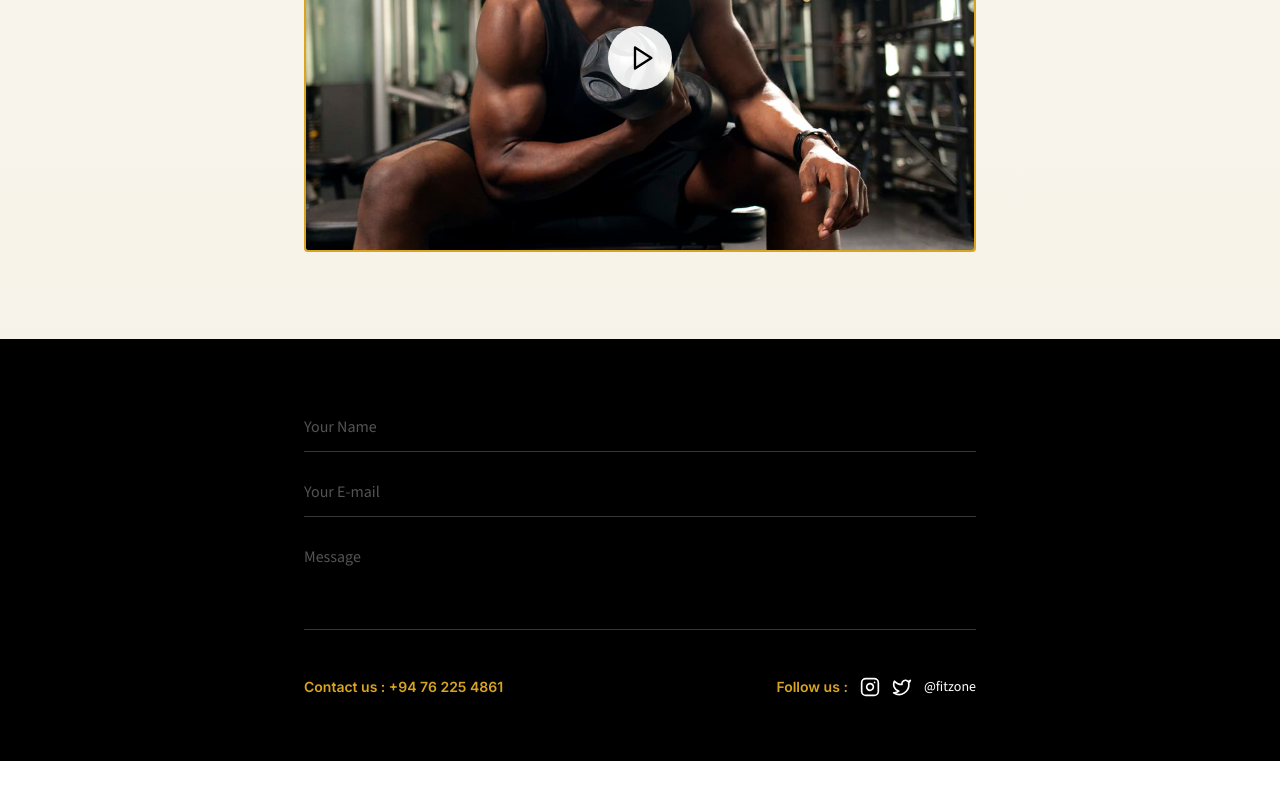
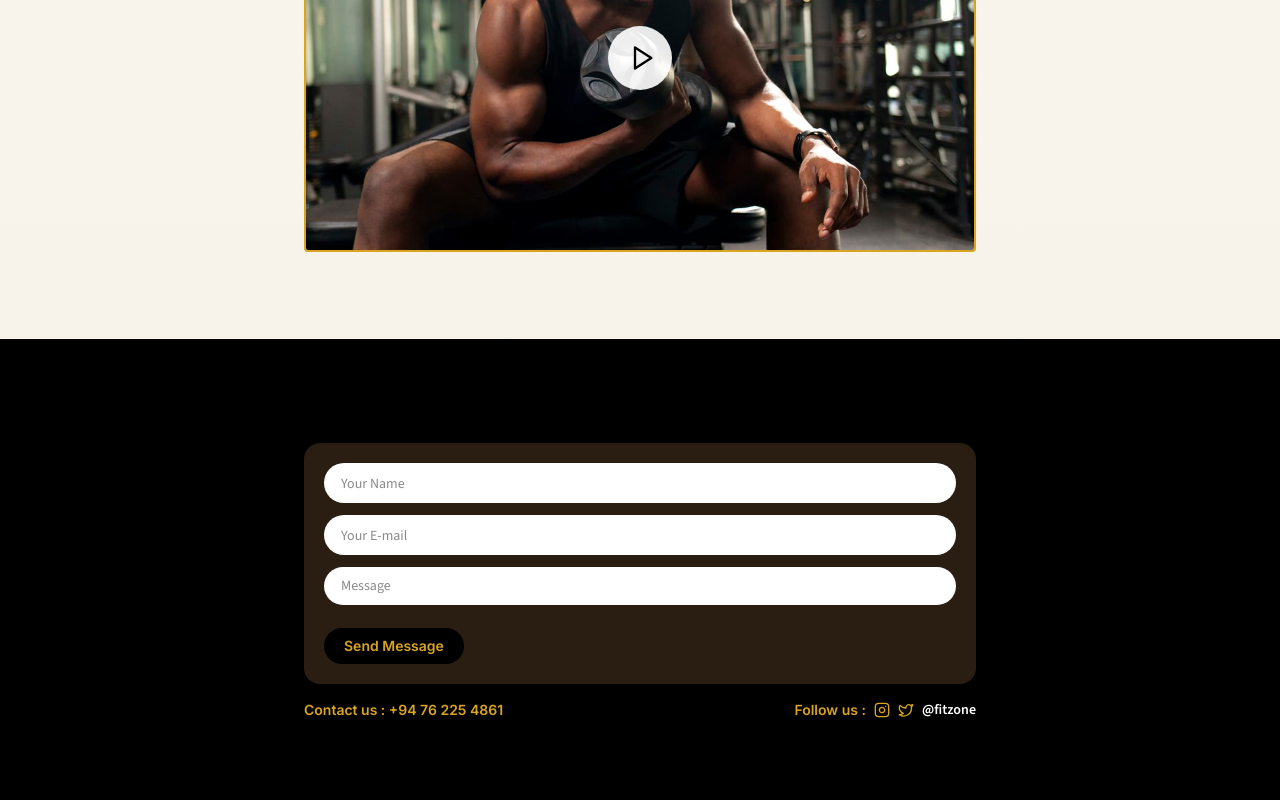
Before and after one commit to sarmilan2413/FitZone-Fitness-Website, a React (Vite) app: page / in a window 1280 px wide. Shown: the part 2828-3628 px from the top of the page. Before the commit the page ends 3589 px from the top, so only its background shows below. Built offline with nearby package versions, Linux system fonts and the light colour scheme; the HTML template or start-up script is replaced by a standard one.

Commit message:
added contact form with validation and user feedback

```diff
--- a/src/components/ContactFooter.tsx
+++ b/src/components/ContactFooter.tsx
@@ -1,34 +1,72 @@
+import { FormEvent, useState } from "react";
 import { Instagram, Twitter } from "lucide-react";
 
-const ContactFooter = () => (
-  <footer id="contact" className="bg-gym-dark py-16 px-6 md:px-16">
-    <div className="max-w-2xl mx-auto space-y-4">
+const ContactFooter = () => {
+  const [name, setName] = useState("");
+  const [email, setEmail] = useState("");
+  const [message, setMessage] = useState("");
+
+  const handleSubmit = (event: FormEvent) => {
+    event.preventDefault();
+
+    if (!name.trim() || !email.trim() || !message.trim()) {
+      alert("Please fill all fields");
+    } else {
+      alert("Message sent successfully!");
+      setName("");
+      setEmail("");
+      setMessage("");
+    }
+  };
+
+  return (
+    <footer id="contact" className="bg-gym-dark px-6 py-12 md:px-16 md:py-16">
+      <div className="mx-auto w-full max-w-5xl rounded-none bg-black px-6 py-8 md:px-10 md:py-10">
+        <form onSubmit={handleSubmit} className="mx-auto w-full max-w-2xl rounded-2xl bg-[#2a1e12] p-4 md:p-5">
+          <div className="space-y-3">
             <input
               type="text"
               placeholder="Your Name"
-        className="w-full bg-transparent border-b border-muted-foreground/40 py-3 text-primary-foreground font-body placeholder:text-muted-foreground/60 outline-none focus:border-primary transition-colors"
+              value={name}
+              onChange={(event) => setName(event.target.value)}
+              className="h-10 w-full rounded-full border border-transparent bg-white px-4 font-body text-sm text-foreground placeholder:text-muted-foreground outline-none transition-colors focus:border-primary"
             />
             <input
               type="email"
               placeholder="Your E-mail"
-        className="w-full bg-transparent border-b border-muted-foreground/40 py-3 text-primary-foreground font-body placeholder:text-muted-foreground/60 outline-none focus:border-primary transition-colors"
+              value={email}
+              onChange={(event) => setEmail(event.target.value)}
+              className="h-10 w-full rounded-full border border-transparent bg-white px-4 font-body text-sm text-foreground placeholder:text-muted-foreground outline-none transition-colors focus:border-primary"
             />
             <textarea
               placeholder="Message"
-        rows={3}
-        className="w-full bg-transparent border-b border-muted-foreground/40 py-3 text-primary-foreground font-body placeholder:text-muted-foreground/60 outline-none focus:border-primary transition-colors resize-none"
+              rows={1}
+              value={message}
+              onChange={(event) => setMessage(event.target.value)}
+              className="w-full resize-none rounded-full border border-transparent bg-white px-4 py-2 font-body text-sm text-foreground placeholder:text-muted-foreground outline-none transition-colors focus:border-primary"
             />
           </div>
-    <div className="max-w-2xl mx-auto mt-10 flex flex-col sm:flex-row justify-between items-center gap-4 text-sm">
-      <p className="text-primary font-display font-semibold">Contact us : +94 76 225 4861</p>
-      <div className="flex items-center gap-3">
-        <span className="text-primary font-display font-semibold">Follow us :</span>
-        <Instagram className="w-5 h-5 text-primary-foreground hover:text-primary cursor-pointer transition-colors" />
-        <Twitter className="w-5 h-5 text-primary-foreground hover:text-primary cursor-pointer transition-colors" />
-        <span className="text-primary-foreground text-sm">@fitzone</span>
+
+          <button
+            type="submit"
+            className="mt-4 inline-flex rounded-full bg-black px-5 py-2 font-display text-sm font-semibold text-primary transition-colors hover:bg-primary hover:text-black"
+          >
+            Send Message
+          </button>
+        </form>
+
+        <div className="mx-auto mt-4 flex w-full max-w-2xl flex-col gap-3 text-sm sm:flex-row sm:items-center sm:justify-between">
+          <p className="font-display font-semibold text-primary">Contact us : +94 76 225 4861</p>
+          <div className="flex items-center gap-2">
+            <span className="font-display font-semibold text-primary">Follow us :</span>
+            <Instagram className="h-4 w-4 cursor-pointer text-primary transition-colors hover:text-primary-foreground" />
+            <Twitter className="h-4 w-4 cursor-pointer text-primary transition-colors hover:text-primary-foreground" />
+            <span className="text-sm font-semibold text-primary-foreground">@fitzone</span>
+          </div>
         </div>
       </div>
     </footer>
   );
+};
 
 export default ContactFooter;
```
Lines whose indentation alone changed are shown as unchanged.
